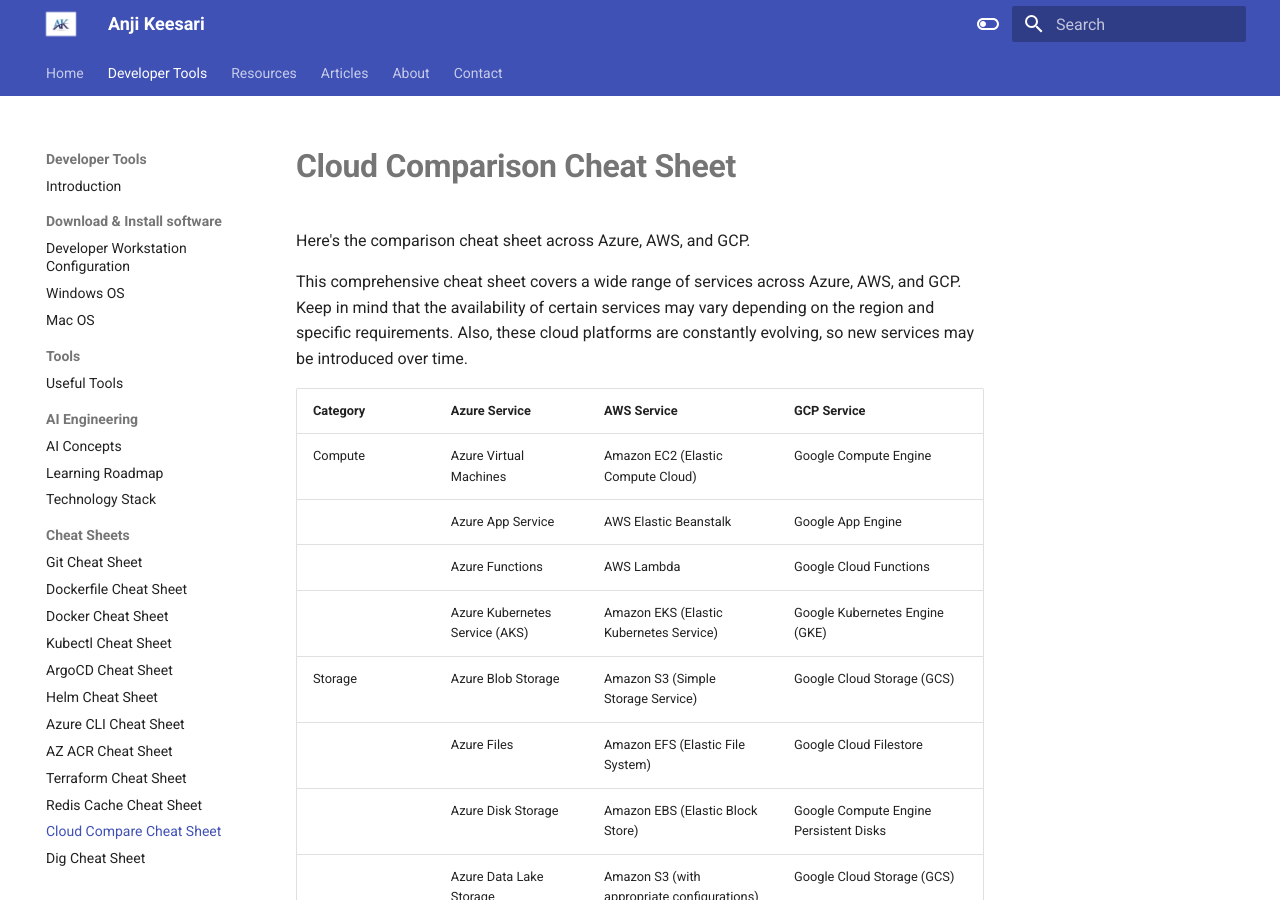
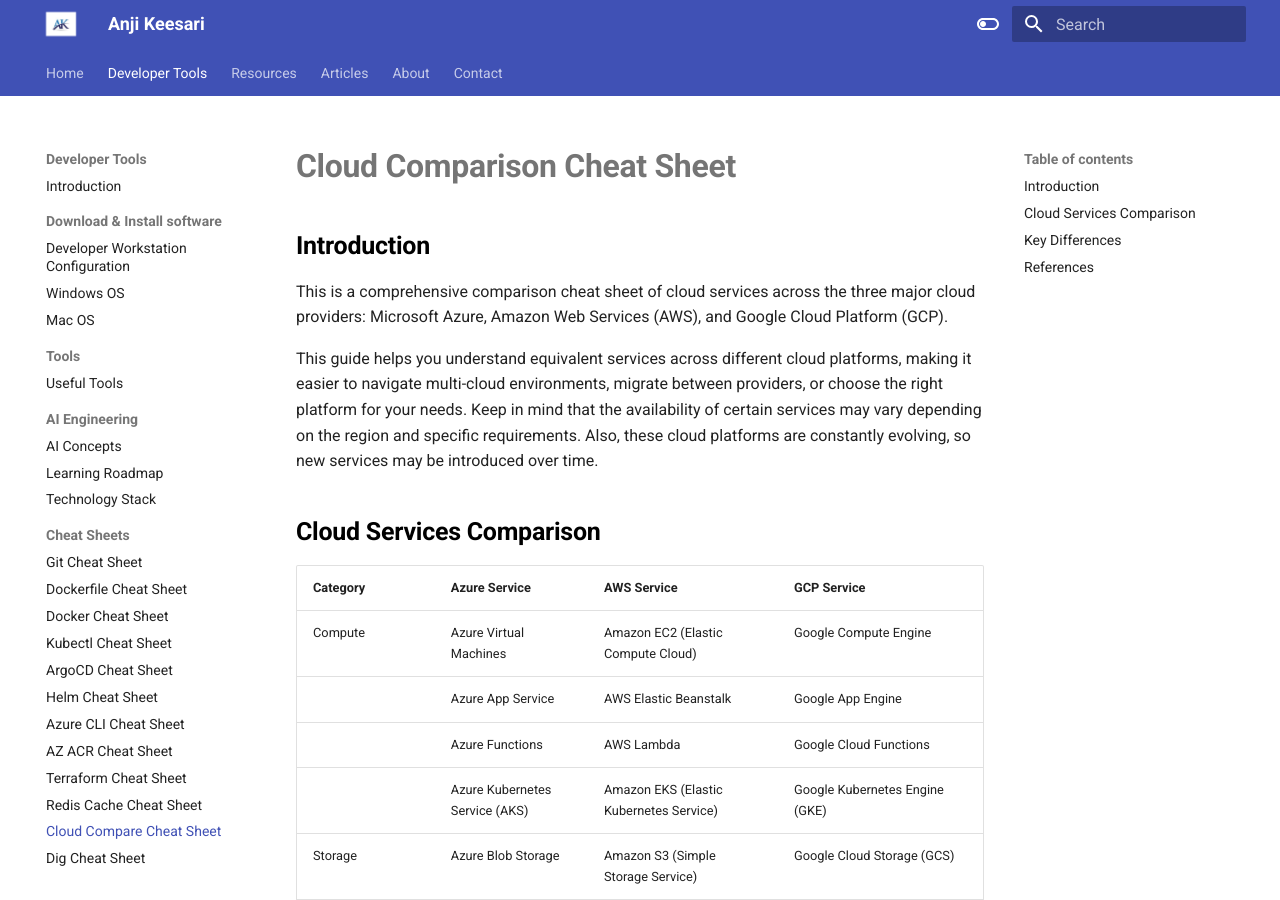
Before and after one commit to akeesari/anjikeesari, an MkDocs documentation site: the page built from docs/developertools/cheatsheets/cloud-compare-cheat-sheet.md, in a window 1280 px wide and 900 px high. Built offline with MkDocs 1.6.1 and Material for MkDocs 9.7.7, drawn with Linux system fonts in a browser that asks for light colours; some of the changed text lies outside the part shown.

Commit message:
type fix

```diff
--- a/docs/developertools/cheatsheets/cloud-comare-cheat-sheet.md
+++ b/docs/developertools/cheatsheets/cloud-compare-cheat-sheet.md
@@ -1,9 +1,12 @@
-
 # Cloud Comparison Cheat Sheet
 
-Here's the comparison cheat sheet across Azure, AWS, and GCP.
+## Introduction
 
-This comprehensive cheat sheet covers a wide range of services across Azure, AWS, and GCP. Keep in mind that the availability of certain services may vary depending on the region and specific requirements. Also, these cloud platforms are constantly evolving, so new services may be introduced over time.
+This is a comprehensive comparison cheat sheet of cloud services across the three major cloud providers: Microsoft Azure, Amazon Web Services (AWS), and Google Cloud Platform (GCP).
+
+This guide helps you understand equivalent services across different cloud platforms, making it easier to navigate multi-cloud environments, migrate between providers, or choose the right platform for your needs. Keep in mind that the availability of certain services may vary depending on the region and specific requirements. Also, these cloud platforms are constantly evolving, so new services may be introduced over time.
+
+## Cloud Services Comparison
 
 | Category                    | Azure Service              | AWS Service                    | GCP Service                   |
 |-----------------------------|----------------------------|--------------------------------|-------------------------------|
@@ -59,3 +62,18 @@
 |                             | Azure Sentinel             | AWS Security Hub / AWS GuardDuty | Chronicle Security / Security Command Center |
 |                             | Azure Key Vault            | AWS Secrets Manager            | Cloud Key Management Service (KMS) |
 |                             | Azure Advanced Threat Protection | AWS GuardDuty              | Cloud Security Scanner        |
+
+## Key Differences
+
+**Azure** - Best for enterprises already invested in Microsoft ecosystem (Windows Server, Active Directory, Office 365). Strong hybrid cloud capabilities with Azure Arc.
+
+**AWS** - Most mature and extensive service catalog. Largest market share and global infrastructure. Best for startups and organizations needing cutting-edge services.
+
+**GCP** - Strong in data analytics, machine learning, and Kubernetes. Leverages Google's expertise in big data and AI. Competitive pricing and innovative services.
+
+## References
+
+- [Azure Services](https://azure.microsoft.com/en-us/products/)
+- [AWS Services](https://aws.amazon.com/products/)
+- [Google Cloud Services](https://cloud.google.com/products)
+- [Microsoft Entra ID (formerly Azure AD)](https://www.microsoft.com/en-us/security/business/identity-access/microsoft-entra-id)
--- a/mkdocs.yml
+++ b/mkdocs.yml
@@ -184,7 +184,7 @@
         - AZ ACR Cheat Sheet: developertools/cheatsheets/az-acr-cheat-sheet.md
         - Terraform Cheat Sheet: developertools/cheatsheets/terraform-cheat-sheet.md
         - Redis Cache Cheat Sheet: developertools/cheatsheets/redis-cheat-sheet.md
-        - Cloud Compare Cheat Sheet: developertools/cheatsheets/cloud-comare-cheat-sheet.md
+        - Cloud Compare Cheat Sheet: developertools/cheatsheets/cloud-compare-cheat-sheet.md
         - Dig Cheat Sheet: developertools/cheatsheets/dig-cheat-sheet.md
 
   # - Technology Stack:
```
